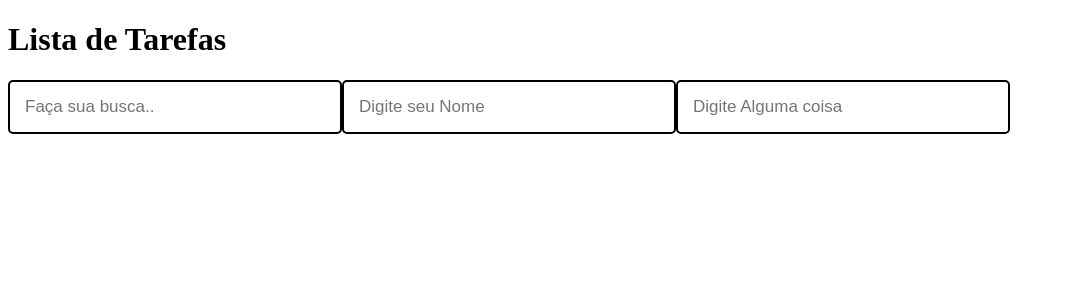
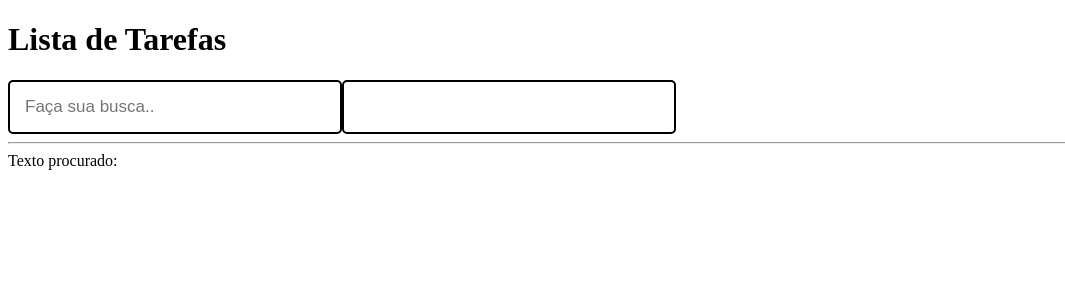
Before and after one commit to LuizPedroSM/b7web-reactjs, a React (Create React App) app: page / in a window 1280 px wide. Shown: the top 300 px of the page, without its empty margins (0-1065 px from the left). Built offline with nearby package versions, Linux system fonts and the light colour scheme.

Commit message:
Trocando dados entre Componentes

```diff
--- a/src/App.js
+++ b/src/App.js
@@ -3,12 +3,20 @@ import styled from "styled-components";
 import SearchBox from "./components/SearchBox";
 
 function App() {
+  const [searchText, setSearchText] = useState("");
+  function handleSearchInput(novoTexto) {
+    setSearchText(novoTexto);
+  }
   return (
     <>
       <h1>Lista de Tarefas</h1>
-      <SearchBox frasePadrao="Faça sua busca.." />
-      <SearchBox frasePadrao="Digite seu Nome" />
-      <SearchBox />
+      <SearchBox
+        frasePadrao="Faça sua busca.."
+        onChangeText={handleSearchInput}
+      />
+      <SearchBox frasePadrao={searchText} />
+      <hr />
+      Texto procurado:{searchText}
     </>
   );
 }
--- a/src/components/SearchBox.js
+++ b/src/components/SearchBox.js
@@ -1,4 +1,4 @@
-import React, { useState } from "react";
+import React, { useState, useEffect } from "react";
 import styled from "styled-components";
 
 const InputText = styled.input`
@@ -10,9 +10,19 @@ const InputText = styled.input`
 `;
 
 function SearchBox(props) {
+  const [texto, setTexto] = useState("");
+
+  useEffect(() => {
+    if (props.onChangeText) {
+      props.onChangeText(texto);
+    }
+  }, [texto]);
+
   return (
     <InputText
       type="text"
+      value={texto}
+      onChange={e => setTexto(e.target.value)}
       placeholder={props.frasePadrao ?? "Digite Alguma coisa"}
     />
   );
```
Also changed, not shown: 1 other file (tests, documents, lock files or other folders).
